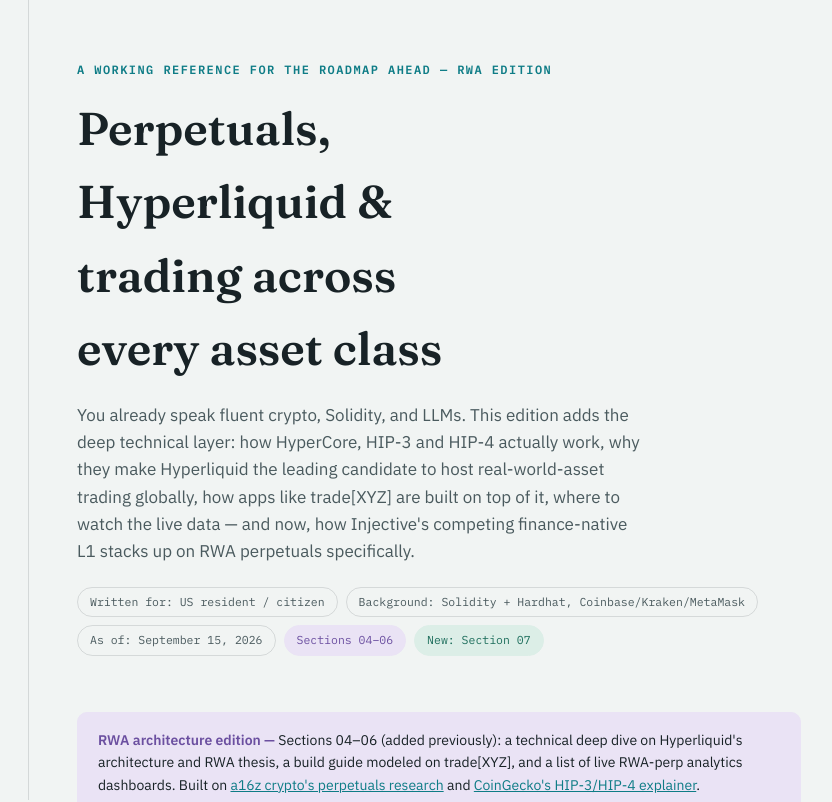
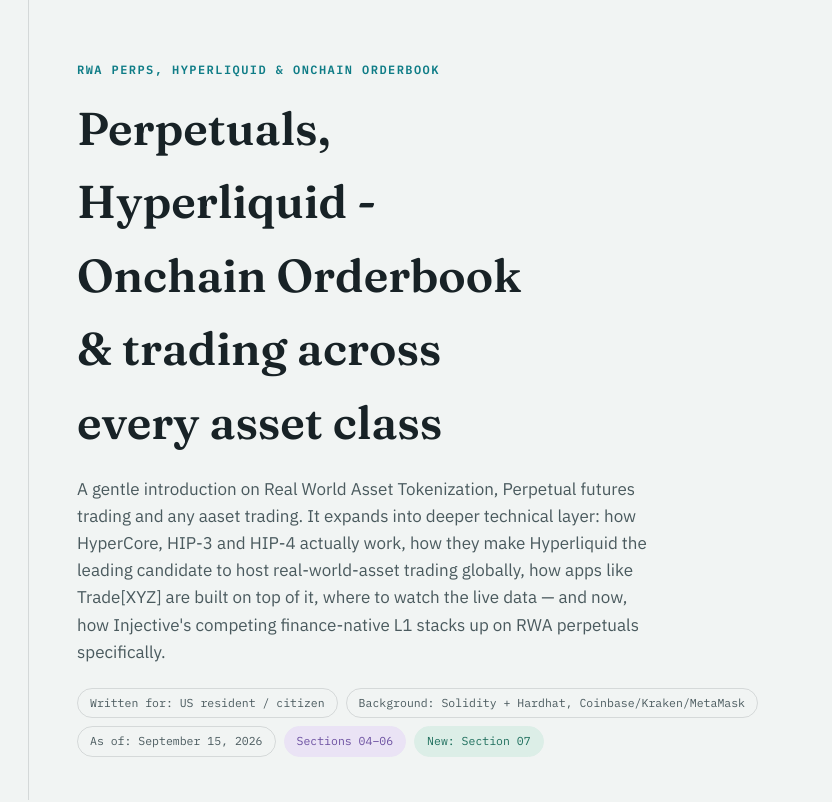
Before and after one commit to sbanerjee2020/BlockchainBanerjee, a plain HTML site: page perpetuals-hyperliquid-roadmap.html in a window 1280 px wide. Shown: the top 802 px of the page, 241-1073 px from the left. Drawn offline with Linux system fonts and the light colour scheme.

Commit message:
Perpetuals Version - Changed Header and Introduction

```diff
--- a/perpetuals-hyperliquid-roadmap.html
+++ b/perpetuals-hyperliquid-roadmap.html
@@ -2,7 +2,7 @@
 <html lang="en">
 <head>
 <meta charset="UTF-8" />
-<title>The Perpetuals Desk — RWA Edition</title>
+<title>RWA Perpetuals - A Decentralized framework for global asset trading</title>
 <meta name="viewport" content="width=device-width, initial-scale=1" />
 <link rel="preconnect" href="https://fonts.googleapis.com">
 <link rel="stylesheet" href="https://fonts.googleapis.com/css2?family=Fraunces:opsz,wght@9..144,400;9..144,500;9..144,600;9..144,700&family=IBM+Plex+Sans:wght@400;500;600;700&family=IBM+Plex+Mono:wght@400;500;600&display=swap">
@@ -376,9 +376,9 @@
 <main>
 
 <header class="masthead">
-  <span class="kicker">A working reference for the roadmap ahead — RWA Edition</span>
-  <h1>Perpetuals, Hyperliquid &amp; trading across every asset class</h1>
-  <p>You already speak fluent crypto, Solidity, and LLMs. This edition adds the deep technical layer: how HyperCore, HIP-3 and HIP-4 actually work, why they make Hyperliquid the leading candidate to host real-world-asset trading globally, how apps like trade[XYZ] are built on top of it, where to watch the live data — and now, how Injective's competing finance-native L1 stacks up on RWA perpetuals specifically.</p>
+  <span class="kicker">RWA Perps, Hyperliquid &amp; Onchain Orderbook</span>
+  <h1>Perpetuals, Hyperliquid - Onchain Orderbook &amp; trading across every asset class</h1>
+  <p>A gentle introduction on Real World Asset Tokenization, Perpetual futures trading and any aaset trading.  It expands into deeper technical layer: how HyperCore, HIP-3 and HIP-4 actually work, how they make Hyperliquid the leading candidate to host real-world-asset trading globally, how apps like Trade[XYZ] are built on top of it, where to watch the live data — and now, how Injective's competing finance-native L1 stacks up on RWA perpetuals specifically.</p>
   <div class="who-for">
     <span>Written for: US resident / citizen</span>
     <span>Background: Solidity + Hardhat, Coinbase/Kraken/MetaMask</span>
```
